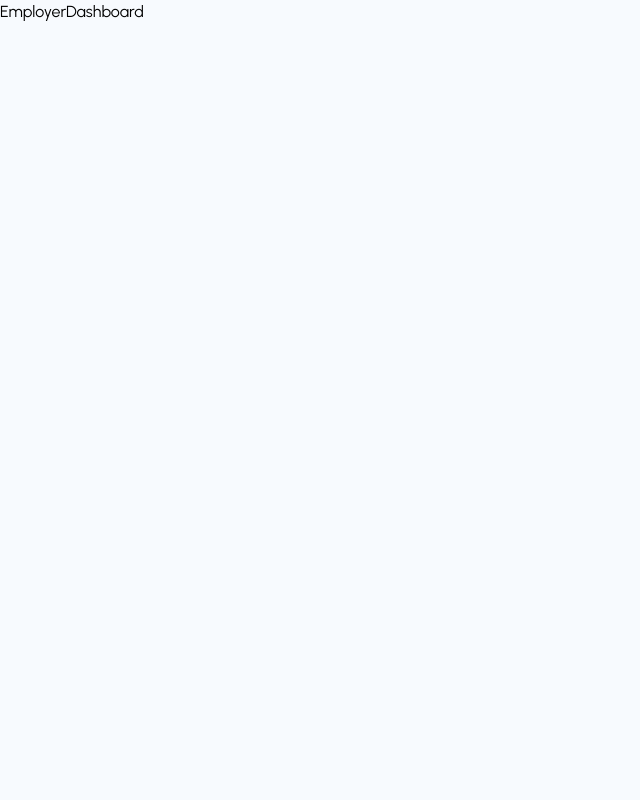
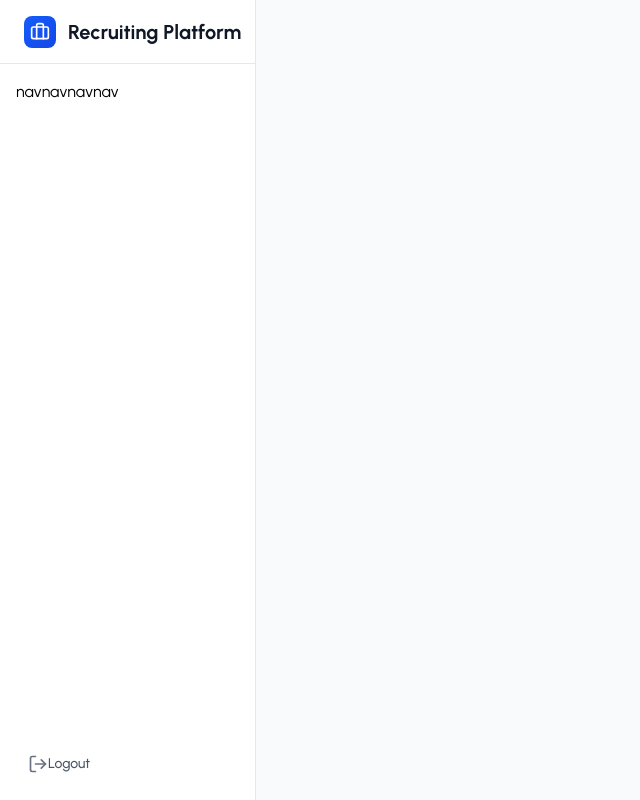
Before and after one commit to SamilMoret/Recruiting-Platform, a React (Vite) app in the folder client/: page /employer-dashboard in a window 1280 px wide. Shown: the whole page, without its empty margins (0-640 px from the left). Built offline with nearby package versions, Linux system fonts and the light colour scheme.

Commit message:
side bar in progress

```diff
--- /dev/null
+++ b/client/src/components/layout/DashBoardLayout.jsx
@@ -0,0 +1,133 @@
+import {useState, useEffect, use} from 'react'
+import {
+    Briefcase,
+    Building2,
+    Key,
+    LogOut,
+    Menu,
+    X
+} from 'lucide-react'
+import { Link, useNavigate   } from 'react-router-dom'
+import {useAuth} from '../../context/AuthContext';
+import { NAVIGATION_MENU, } from '../../utils/data';
+
+const NavigationItem = ({
+    item,
+    isActive,
+    onClick,
+    isCollapsed,
+}) =>{
+    const Icon = item.Icon;
+    return <>nav</>
+}
+
+const DashBoardLayout = ({activeMenu}) => {
+    const { user, logout } = useAuth();
+    const navigate = useNavigate();
+
+    const [sideBarOpen, setSideBarOpen] = useState(false);
+    const [activeNavItem, setActiveNavItem] = useState(activeMenu || "dashboard");
+    const [profileDropdownOpen, setProfileDropdownOpen] = useState(false);
+    const [isMobile, setIsMobile] = useState(false);
+
+    // Handle responsive behavior
+    useEffect(() => {
+        const handleResize = () => {
+            const mobile = window.innerWidth < 768
+            setIsMobile(mobile);
+            if(!mobile) {
+                setSideBarOpen(false);
+            }
+        };
+        handleResize(); // Initial check
+        window.addEventListener("resize", handleResize);
+
+        return () => {
+            window.removeEventListener('resize', handleResize);
+        };
+    }, []);
+
+    // close dropdowns when clicking outside
+    useEffect(() => {
+        const handleClickOutside = () => {
+            if (profileDropdownOpen) {
+                setProfileDropdownOpen(false);
+            }
+        };
+
+        document.addEventListener("click", handleClickOutside);
+        return () => {
+            document.removeEventListener("click", handleClickOutside);
+        };
+    }, [profileDropdownOpen]);
+
+    const handleNavigation = (itemId) => {
+        setActiveNavItem(itemId);
+        navigate(`/${itemId}`);
+        if(isMobile) {
+            setSideBarOpen(false);
+        }
+    };
+
+    const toggleSideBar = () => {
+        setSideBarOpen(!sideBarOpen);
+    };
+
+    const sidebarCollapsed = !isMobile && false;
+
+  return <div className='flex h-screen bg-gray-50'>
+    {/* sidebar */}
+    <div
+     className={`fixed inset-y-0 left-0 z-50 transition-transform duration-300 transform ${
+        isMobile
+         ? sideBarOpen
+            ? "translate-x-0"
+            : "-translate-x-full"
+         : "translate-x-0"
+} ${sidebarCollapsed ? "w-16" : "w-64"} bg-white border-r border-gray-200`}
+    >
+    {/* company Logo */}
+    <div className='flex items-center h-16 border-b border-gray-200 pl-6'>
+        {!sidebarCollapsed ?(
+            <Link className='flex items-center space-x-3' to="/">
+                <div className='h-8 w-8 bg-gradient-to-br from-blue-600 to-blue-700 rounded-lg flex items-center justify-center'>
+                    <Briefcase className='h-5 w-5 text-white' />
+                </div>
+                <span className='text-gray-900 font-bold text-xl'>Recruiting Platform</span>
+            </Link>
+    ): (
+        <div className='h-8 w-8 bg-gradient-to-br from-blue-600 to-blue-700 rounded-xl flex items-center justify-center'>
+            <Building2 className='h-5 w-5 text-white'/>
+        </div>
+    )}
+    </div>
+
+    {/* Nabigation */}
+
+    <nav className='p-4 space-y-2'>
+        {NAVIGATION_MENU.map((item) => (
+            <NavigationItem
+            key={item.id}
+            item={item}
+            isActive={activeNavItem === item.id}
+            onClick={handleNavigation}
+            isCollapsed={sidebarCollapsed}
+            />
+        ))}
+    </nav>
+
+    {/* Logout */}
+    <div className='absolute bottom-4 left-4 right-4'>
+        <button
+        className='w-full flex items-center px-3 py-2.5 text-sm font-medium rounded-lg text-gray-600 hover:bg-gray-50 transition-all duration-200'
+        onClick={logout}
+        >
+            <LogOut className='w-5 h-5 flex-shrink-0 text-gray-500'/>
+            {!sidebarCollapsed && <span className=''>Logout</span>}
+        </button>
+    </div>
+    </div>
+    </div>
+}
+
+export default DashBoardLayout
--- a/client/src/pages/Employer/EmployerDashboard.jsx
+++ b/client/src/pages/Employer/EmployerDashboard.jsx
@@ -1,9 +1,39 @@
-import React from 'react'
+import React, { useEffect, useState } from 'react'
+// import moment from " moment"//
+import{useNavigate} from 'react-router-dom';
+import axiosInstance from '../../utils/axiosInstance';
+import { API_PATHS } from '../../utils/apiPaths';
+import DashBoardLayout from '../../components/layout/DashBoardLayout';
 
 const EmployerDashboard = () => {
+  const navigate = useNavigate();
+
+  const [dashboardData, setDashboardData] = useState(null);
+  const [isLoading, setIsLoading] = useState(false);
+
+  const getDashboardOverView = async () => {
+    try {
+      setIsLoading(true);
+      const response = await axiosInstance.get(API_PATHS.DASHBOARD.OVERVIEW);
+      if (response.status === 200) {
+        setDashboardData(response.data);
+      }
+    } catch (error) {
+      console.error("Error fetching dashboard overview:", error);
+    } finally {
+      setIsLoading(false);
+    }
+  };
+
+  useEffect(() => {
+    getDashboardOverView();
+  }, []);
+
   return (
-    <div>EmployerDashboard</div>
-  )
+    <DashBoardLayout activeMenu="employer">
+      <h1>Employer Dashboard</h1>
+    </DashBoardLayout>
+  );
 }
 
 export default EmployerDashboard
```
